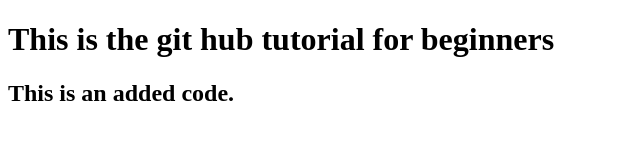
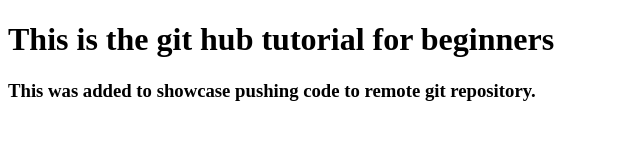
Before and after one commit to MicahSifuna/git_beginners, a plain HTML site: page index.html in a window 1280 px wide. Shown: the whole page, without its empty margins (0-640 px from the left). Drawn offline with Linux system fonts and the light colour scheme.

Commit message:
Changed title tag and added h3 tag

```diff
--- a/index.html
+++ b/index.html
@@ -3,7 +3,7 @@
       <head>
             <meta charset="utf-8">
             <meta http-equiv="X-UA-Compatible" content="IE=edge">
-            <title></title>
+            <title>Example</title>
             <meta name="description" content="">
             <meta name="viewport" content="width=device-width, initial-scale=1">
             <link rel="stylesheet" href="">
@@ -11,7 +11,7 @@
       <body>
 
             <h1>This is the git hub tutorial for beginners</h1>
-            <h2>This is an added code.</h2>
+            <h3>This was added to showcase pushing code to remote git repository.</h3>
 
             <script src="" async defer></script>
       </body>
```
